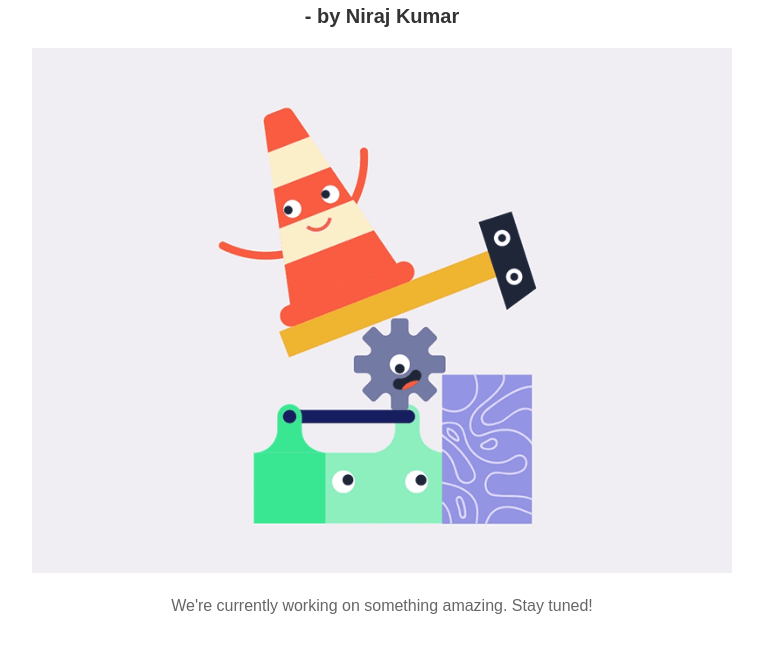
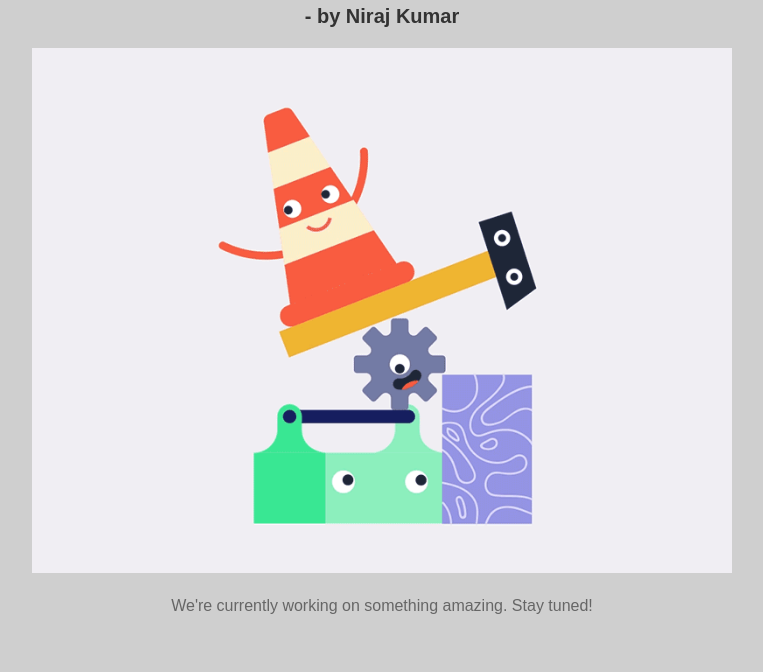
Before and after one commit to NirajKofficial/NirajKofficial.github.io, a plain HTML site: page index.html in a window 1280 px wide. Shown: the part 128-800 px from the top of the page, without its empty margins (258-1021 px from the left). Drawn offline with Linux system fonts and the light colour scheme.

Commit message:
Update styles.css

```diff
--- a/styles.css
+++ b/styles.css
@@ -6,7 +6,7 @@ body {
   justify-content: center;
   align-items: center;
   height: 100vh;
-  background-color: white;
+  background-color: rgb(207, 207, 207);
 }
 .container {
   text-align: center;
```
